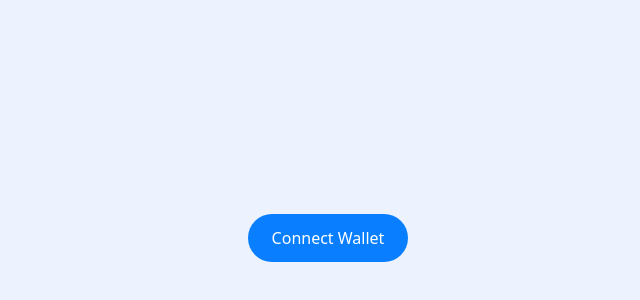
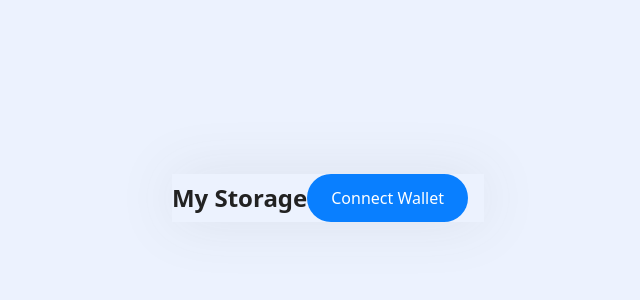
Before and after one commit to spruceid/kepler-dapp, a Svelte app: page / in a window 1280 px wide. Shown: the part 162-462 px from the top of the page, without its empty margins (312-952 px from the left). Built offline with nearby package versions, Linux system fonts and the light colour scheme.

Commit message:
Add URI list to view

```diff
--- a/src/routes/Splash/Splash.svelte
+++ b/src/routes/Splash/Splash.svelte
@@ -1,7 +1,7 @@
 <script lang="ts">
   import { useNavigate } from 'svelte-navigator';
   import { PrimaryButton } from 'components';
-  import { initWallet } from 'src/store';
+  import { initWallet, uris } from 'src/store';
   import './splash.scss';
 
   const navigate = useNavigate();
@@ -11,5 +11,34 @@
 </script>
 
 <div class="flex items-center justify-center h-screen">
-  <PrimaryButton onClick={() => connect()} text="Connect Wallet" />
+  <div class="flex flex-wrap justify-center w-full h-full">
+    <div
+      class="flex flex-col self-center justify-around overflow-visible md:mx-10"
+    >
+      <div class="table-container fade-in dropshadow-default mb-20">
+        <div class="header-row-container">
+          <div class="body flex flex-row items-center w-full justify-between">
+            <div class="text-2xl font-bold body">My Storage</div>
+
+            <div class="flex flex-row items-center">
+              <div class="mr-4">
+                <PrimaryButton
+                  onClick={() => connect()}
+                  text="Connect Wallet"
+                />
+              </div>
+            </div>
+          </div>
+        </div>
+
+        <div class="flex-col flex-wrap items-center justify-center">
+          <ul>
+            {#each $uris as uri}
+              <li>{uri}</li>
+            {/each}
+          </ul>
+        </div>
+      </div>
+    </div>
+  </div>
 </div>
--- a/src/store.ts
+++ b/src/store.ts
@@ -23,6 +23,8 @@ let localWallet: BeaconWallet;
 wallet.subscribe((x) => {
     localWallet = x;
 });
+
+export const uris: Writable<Array<string>> = writable([]);
 
 let localKepler: Kepler;
 
@@ -103,12 +105,12 @@ export const initWallet: () => Promise<void> = async () => {
         // console.debug(saveResponse);
 
         const listResponse = await localKepler.list(orbitId);
-        const uris = await listResponse.json() as Array<string>;
-        uris.forEach(async (uri) => {
-            const res = await localKepler.resolve(uri);
-            const json = await res.json();
-            console.log(json);
-        })
+        uris.set(await listResponse.json() as Array<string>);
+
+
+        // const responses = await Promise.all(uris.map((uri) => localKepler.resolve(uri)));
+        // const jsons = await Promise.all(responses.map((response) => response.json()));
+        // console.log(jsons);
     } catch (e) {
         wallet.set(null);
         console.error(e);
```
